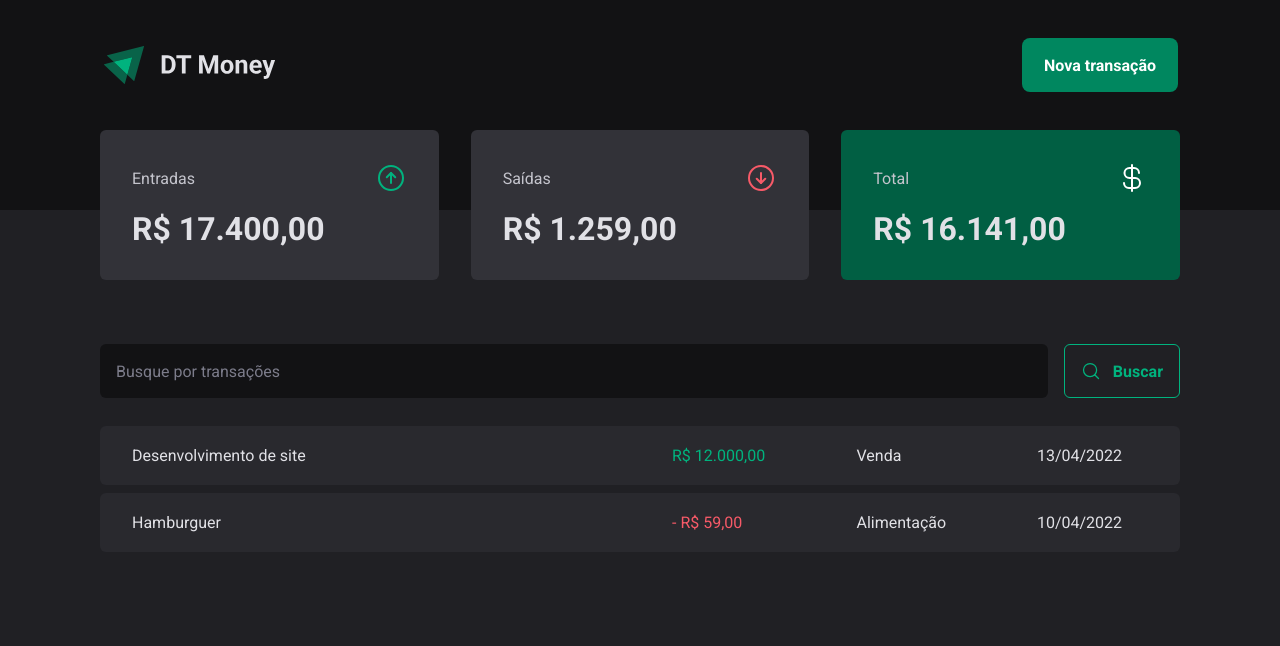
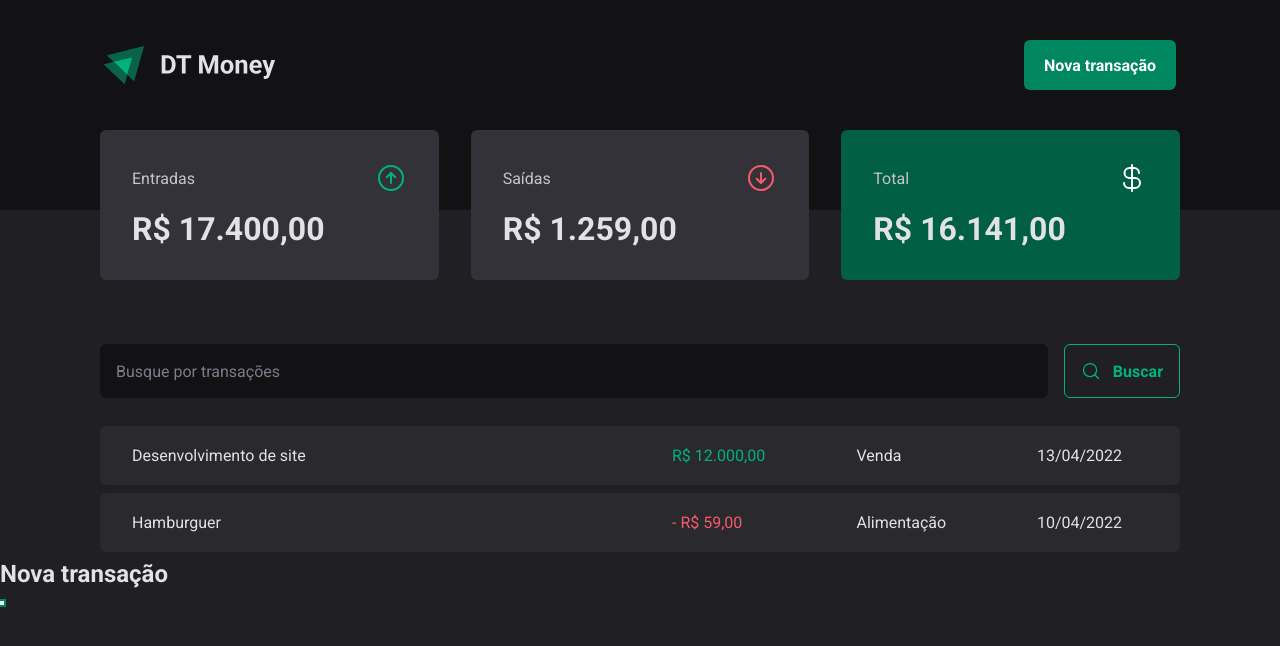
Before and after one commit to daviaxs/dt-money, a React (Vite) app: page / in a window 1280 px wide. Both pictures are taken after a click on the button "Nova transação". Shown: the top 646 px of the page. Built offline with nearby package versions, Linux system fonts and the light colour scheme.

Commit message:
Added base Dialog with Radix-ui in Header component

```diff
--- a/package.json
+++ b/package.json
@@ -10,6 +10,7 @@
     "preview": "vite preview"
   },
   "dependencies": {
+    "@radix-ui/react-dialog": "^1.0.4",
     "phosphor-react": "^1.4.1",
     "react": "^18.2.0",
     "react-dom": "^18.2.0",
--- a/src/shared/components/Header/index.tsx
+++ b/src/shared/components/Header/index.tsx
@@ -1,3 +1,5 @@
+import * as Dialog from '@radix-ui/react-dialog'
+
 import logoImg from '../../assets/logo.svg'
 import { HeaderContainer, HeaderContent, NewTransactionButton } from './styles'
 
@@ -6,7 +8,19 @@ export function Header() {
     <HeaderContainer>
       <HeaderContent>
         <img src={logoImg} alt="" />
-        <NewTransactionButton>Nova transação</NewTransactionButton>
+        <Dialog.Root>
+          <Dialog.Trigger asChild>
+            <NewTransactionButton>Nova transação</NewTransactionButton>
+          </Dialog.Trigger>
+          <Dialog.Portal>
+            <Dialog.Overlay />
+
+            <Dialog.Content>
+              <Dialog.Title>Nova transação</Dialog.Title>
+              <Dialog.Close />
+            </Dialog.Content>
+          </Dialog.Portal>
+        </Dialog.Root>
       </HeaderContent>
     </HeaderContainer>
   )
```
Also changed, not shown: 1 other file (tests, documents, lock files or other folders).
